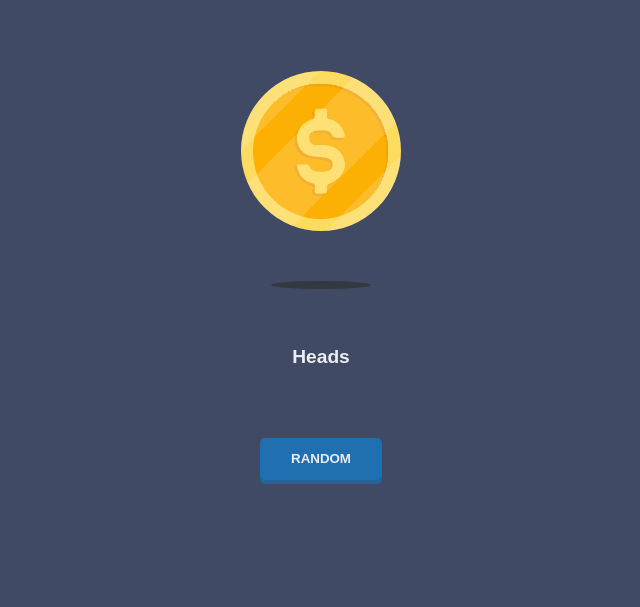
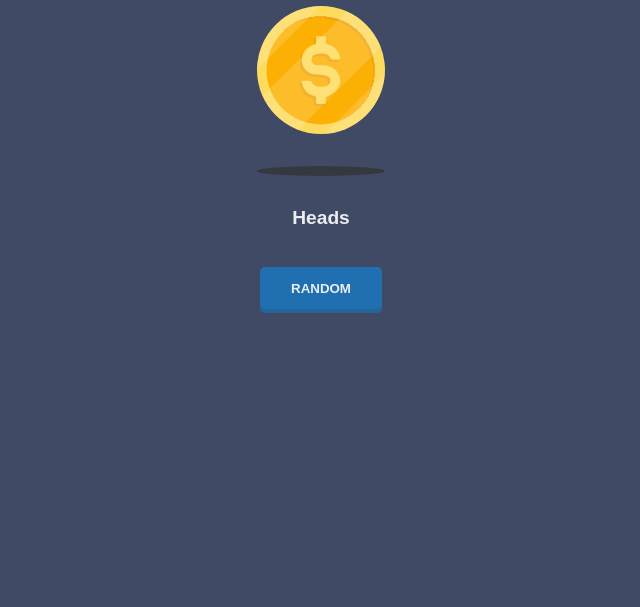
Before and after one commit to Ibran07/flip-the-coin, a plain HTML site: page index.html in a window 1280 px wide. Shown: the part 193-800 px from the top of the page, without its empty margins (319-959 px from the left). Drawn offline with Linux system fonts and the light colour scheme.

Commit message:
adding responsive for window screen

```diff
--- a/assets/css/main.css
+++ b/assets/css/main.css
@@ -87,3 +87,30 @@ button {
     box-shadow: 0px 4px 0px 0px var(--btn-shadow);
     border-radius: 5px;
 }
+
+/* ------------------------ */
+/*       Responsive         */
+/* ------------------------ */
+@media (min-width: 1200px) {
+    img {
+        width: 8rem;
+        height: auto;
+    }
+
+    main {
+        padding-top: 3rem;
+    }
+
+    .imgContainer {
+        padding-top: 2.5rem;
+    }
+
+    .shadowContainer {
+        padding-top: 1.5rem;
+        padding-bottom: 1.7rem;
+    }
+
+    button {
+        margin-top: 2.375rem;
+    }
+}
--- a/index.html
+++ b/index.html
@@ -34,5 +34,7 @@
             <button>RANDOM</button>
         </div>
     </main>
+
+    <script src="assets/js/main.js"></script>
 </body>
 </html>
```
Also changed, not shown: assets/js/main.js (added).
